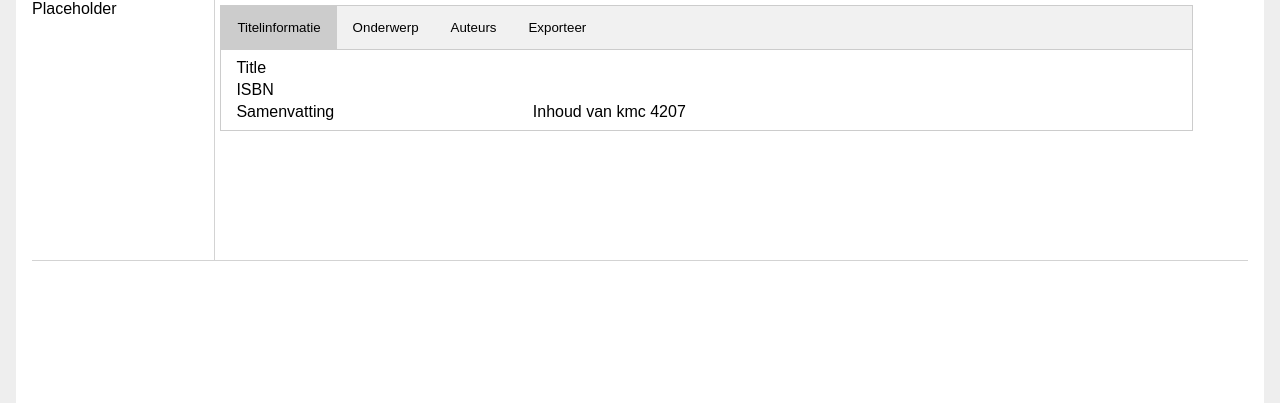
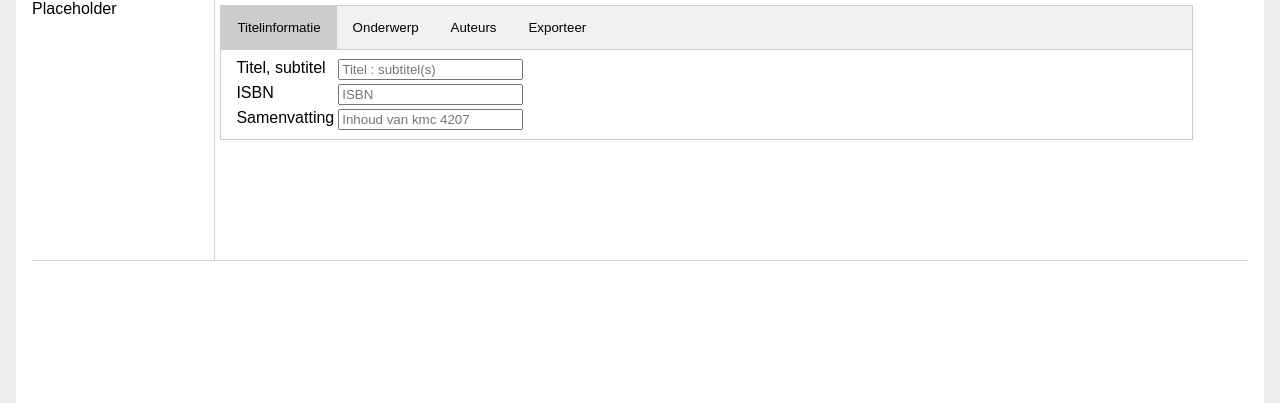
Before and after one commit to KBNLresearch/Demosaurus, a Python web app: template demosaurus-webapp/demosaurus/templates/publication/view.html in a window 1280 px wide, after a click on "Titelinformatie". Shown: the part 17-420 px from the top of the page. Run offline with Jinja, Linux system fonts and the light colour scheme; the template is opened without the code that fills it, so the values that code supplies are empty; some libraries are stand-ins or nearby versions.

Commit message:
Titelgegevens als invoervelden

```diff
--- a/demosaurus-webapp/demosaurus/templates/publication/view.html
+++ b/demosaurus-webapp/demosaurus/templates/publication/view.html
@@ -53,21 +53,27 @@
 </div>
 
 <div id="general" class="tabcontent">
-    <table width="80%" >
+    <table id="publicationinfo">
+      <thead/>
+    <tbody>
       <tr>
-        <td>Title</td>
-        <td>{{ publication['titelvermelding']}} </td>
+        <td>Titel, subtitel</td>
+        <td><input type="text" placeholder="Titel : subtitel(s)" value="{{ publication['titelvermelding']}}"/> </td>
     </tr>
     <tr>
         <td>ISBN</td>
-        <td>{{ publication['isbn']}} </td>
+        <td><input type="text" placeholder="ISBN" value="{{ publication['isbn']}}"/> </td>
     </tr>
     <tr>
         <td>Samenvatting</td>
-        <td>Inhoud van kmc 4207</td>
+       <!-- ('<input id="aut_name_' + maxIndex + '" type="text" placeholder="Voornaam @Achternaam" value="'+ name+'">'))-->
+        <td><input type="text" placeholder="Inhoud van kmc 4207" value="" width="80%" /></td>
     </tr>
 
+</tbody>
+<tfoot/>
 </table>
+
 </div>
 
 
```
